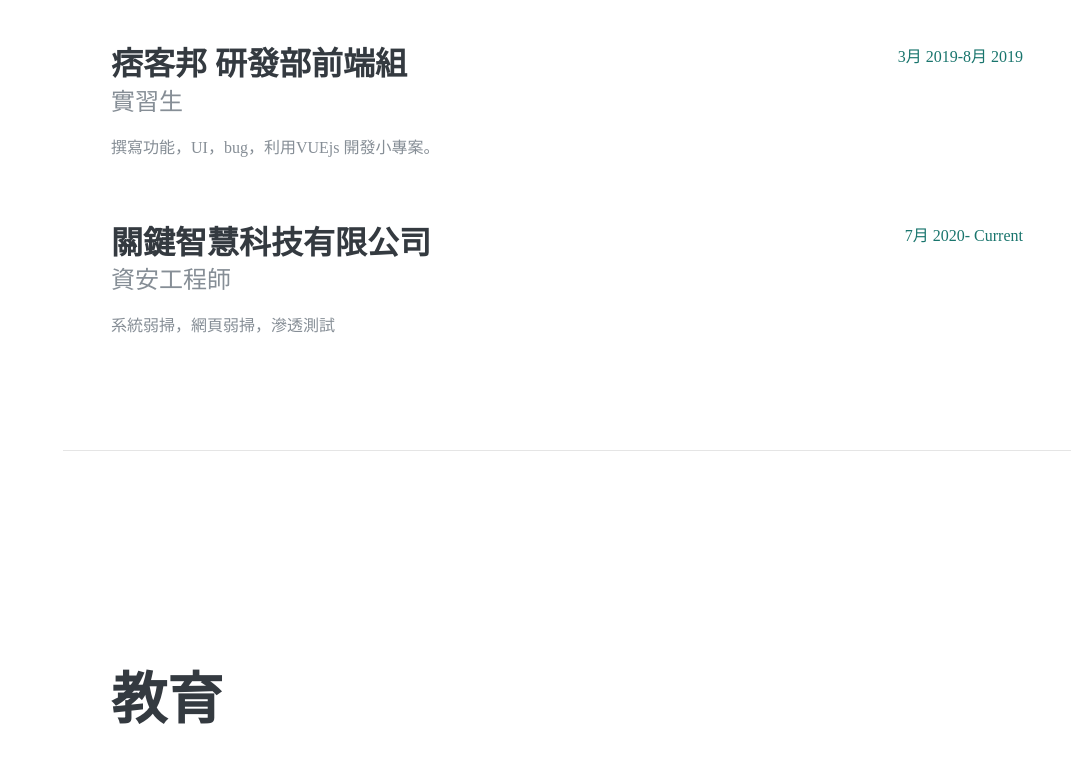
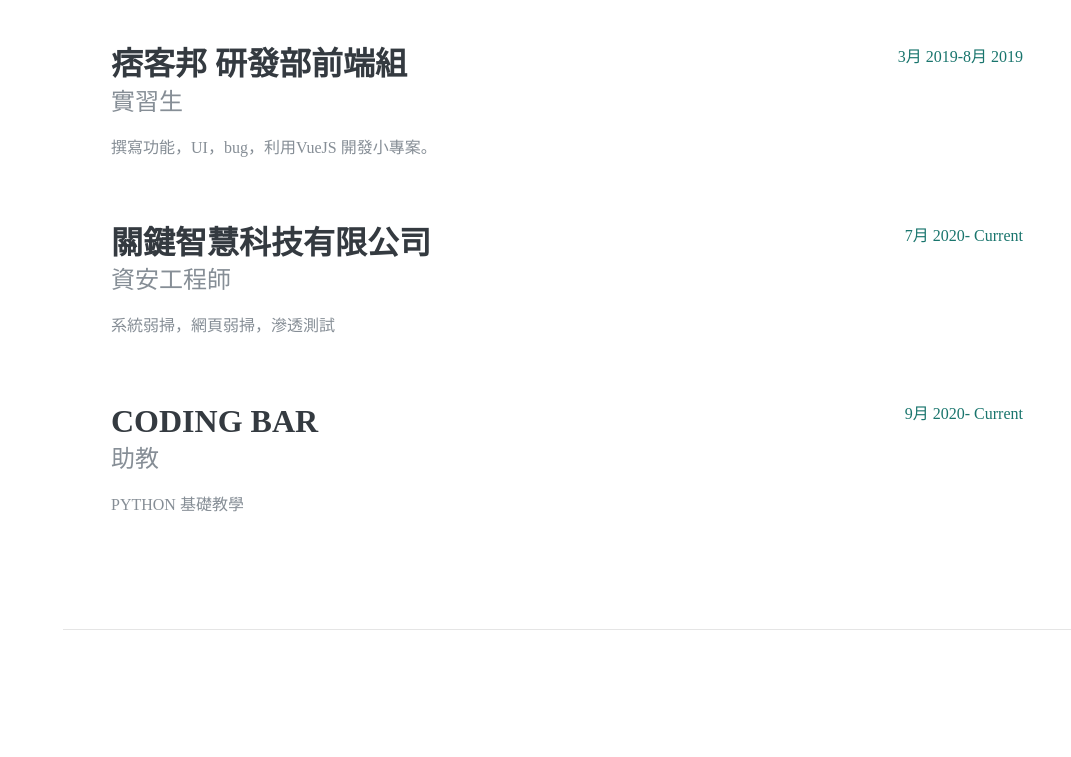
Before and after one commit to xiaoswaii/xiaoswaii.github.io, a plain HTML site: page index.html in a window 1280 px wide. Shown: the part 1478-2235 px from the top of the page, without its empty margins (209-1280 px from the left). Drawn offline with Linux system fonts and the light colour scheme.

Commit message:
Renew tooo

```diff
--- a/index.html
+++ b/index.html
@@ -68,10 +68,10 @@
         <section class="resume-section p-3 p-lg-5 d-flex d-column" id="about">
             <div class="my-auto">
                 <h1 class="mb-0">闕
-                    <span class="text-primary">宏哲</span>
+                    <span class="text-primary">宏哲 aka 小帥</span>
                 </h1>
-                <div class="subheading mb-5">台北市中正區紹興南街台大男四舍 · 0909268415 ·
-                    <a href="mailto:b05106028@ntu.edu.tw">b05106028@ntu.edu.tw</a>
+                <div class="subheading mb-5">新北市中和區景平路61-6號9樓 · 0909268415 ·
+                    <a href="mailto:b05106028@ntu.edu.tw">r09944056@ntu.edu.tw</a>
                 </div>
                 <p class="lead mb-5"></p>
                 <div class="social-icons">
@@ -141,7 +141,7 @@
                     <div class="resume-content mr-auto">
                         <h3 class="mb-0">痞客邦 研發部前端組</h3>
                         <div class="subheading mb-3">實習生</div>
-                        <p>撰寫功能，UI，bug，利用VUEjs 開發小專案。</p>
+                        <p>撰寫功能，UI，bug，利用VueJS 開發小專案。</p>
                     </div>
                     <div class="resume-date text-md-right">
                         <span class="text-primary">3月 2019-8月 2019</span>
@@ -156,6 +156,17 @@
                     </div>
                     <div class="resume-date text-md-right">
                         <span class="text-primary">7月 2020- Current</span>
+                    </div>
+                </div>
+
+                <div class="resume-item d-flex flex-column flex-md-row mb-5">
+                    <div class="resume-content mr-auto">
+                        <h3 class="mb-0">Coding bar</h3>
+                        <div class="subheading mb-3">助教</div>
+                        <p>PYTHON 基礎教學</p>
+                    </div>
+                    <div class="resume-date text-md-right">
+                        <span class="text-primary">9月 2020- Current</span>
                     </div>
                 </div>
 
```
